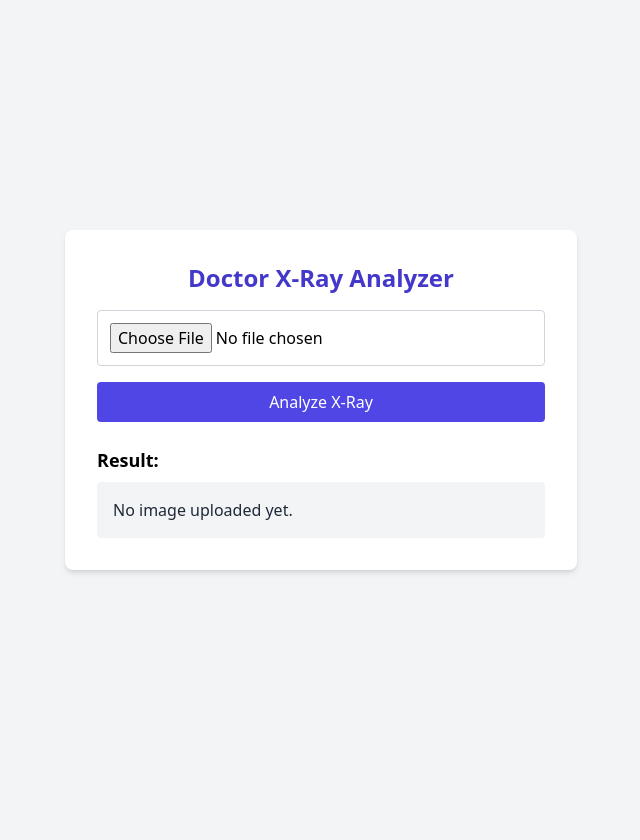
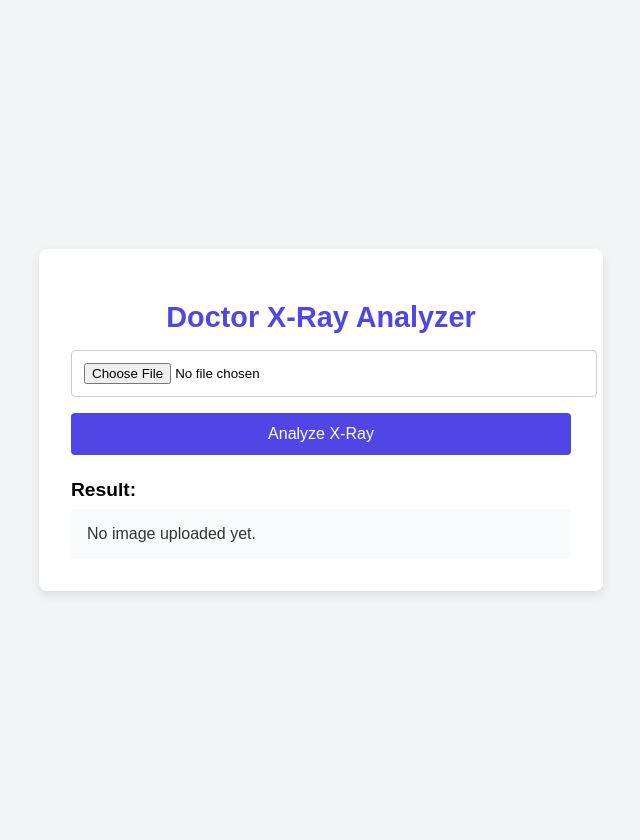
Before and after one commit to Mayurthakre21/X-ray_Diagnostic_Assistance_tool_for_Femus_Fraction_detection, a Flask app: page / in a window 1280 px wide. Shown: the whole page, without its empty margins (319-959 px from the left). Before the commit the page ends 573 px from the top, so only its background shows below. Run offline with Flask 3, Linux system fonts and the light colour scheme; some libraries are stand-ins or nearby versions.

Commit message:
on device folders are added insted of tailwindcss link

```diff
--- /dev/null
+++ b/Backend/static/style.css
@@ -0,0 +1,88 @@
+body {
+    background-color: #f3f4f6; /* light gray */
+    display: flex;
+    justify-content: center;
+    align-items: center;
+    min-height: 100vh;
+    margin: 0;
+    padding: 20px;
+    font-family: Arial, sans-serif;
+}
+
+.container {
+    background: white;
+    padding: 2rem;
+    border-radius: 8px;
+    box-shadow: 0 4px 10px rgba(0,0,0,0.1);
+    max-width: 500px;
+    width: 100%;
+}
+
+.title {
+    font-size: 1.8rem;
+    font-weight: bold;
+    color: #4f46e5; /* indigo */
+    text-align: center;
+    margin-bottom: 1rem;
+}
+
+.file-input {
+    width: 100%;
+    padding: 0.75rem;
+    border: 1px solid #ccc;
+    border-radius: 4px;
+    margin-bottom: 1rem;
+}
+
+.image-preview {
+    display: block;
+    width: 100%;
+    max-height: 300px;
+    object-fit: contain;
+    margin-bottom: 1rem;
+    border-radius: 4px;
+}
+
+.hidden {
+    display: none;
+}
+
+.submit-btn {
+    width: 100%;
+    background-color: #4f46e5;
+    color: white;
+    padding: 0.75rem;
+    border: none;
+    border-radius: 4px;
+    font-size: 1rem;
+    cursor: pointer;
+    transition: background-color 0.3s ease;
+}
+
+.submit-btn:hover {
+    background-color: #4338ca;
+}
+
+.loading {
+    text-align: center;
+    color: #4f46e5;
+    margin-top: 1rem;
+}
+
+.result-container {
+    margin-top: 1.5rem;
+}
+
+.result-title {
+    font-size: 1.2rem;
+    font-weight: 600;
+    margin-bottom: 0.5rem;
+}
+
+.result-box {
+    background-color: #f9fafb;
+    padding: 1rem;
+    border-radius: 4px;
+    color: #333;
+    white-space: pre-wrap;
+}
--- a/Backend/templates/index.html
+++ b/Backend/templates/index.html
@@ -3,86 +3,26 @@
 <head>
     <meta charset="UTF-8">
     <title>X-Ray Analyzer</title>
-    <script src="https://cdn.tailwindcss.com"></script>
+    <link rel="stylesheet" href="{{ url_for('static', filename='style.css') }}">
+
 </head>
-<body class="bg-gray-100 flex items-center justify-center min-h-screen p-6">
-    <div class="bg-white p-8 rounded-lg shadow-md w-full max-w-lg">
-        <h1 class="text-2xl font-bold mb-4 text-center text-indigo-700">Doctor X-Ray Analyzer</h1>
+<body>
+    <div class="container">
+        <h1 class="title">Doctor X-Ray Analyzer</h1>
 
-        <input type="file" id="imageUpload" accept="image/*" class="w-full border border-gray-300 p-3 rounded mb-4">
-        <img id="imagePreview" class="w-full mb-4 rounded hidden" style="max-height: 300px;" />
+        <input type="file" id="imageUpload" accept="image/*" class="file-input">
+        <img id="imagePreview" class="image-preview hidden" />
 
-        <button id="submitBtn" class="w-full bg-indigo-600 text-white py-2 rounded hover:bg-indigo-700 transition">Analyze X-Ray</button>
+        <button id="submitBtn" class="submit-btn">Analyze X-Ray</button>
 
-        <div id="loading" class="text-center text-indigo-600 mt-4 hidden">Processing image...</div>
+        <div id="loading" class="loading hidden">Processing image...</div>
 
-        <div class="mt-6">
-            <h2 class="text-lg font-semibold mb-2">Result:</h2>
-            <div id="result" class="bg-gray-100 p-4 rounded text-gray-800 whitespace-pre-wrap">No image uploaded yet.</div>
+        <div class="result-container">
+            <h2 class="result-title">Result:</h2>
+            <div id="result" class="result-box">No image uploaded yet.</div>
         </div>
     </div>
 
-    <script>
-    const imageUpload = document.getElementById('imageUpload');
-    const imagePreview = document.getElementById('imagePreview');
-    const submitBtn = document.getElementById('submitBtn');
-    const resultBox = document.getElementById('result');
-    const loading = document.getElementById('loading');
-
-    imageUpload.addEventListener('change', () => {
-        const file = imageUpload.files[0];
-        if (file) {
-            const reader = new FileReader();
-            reader.onload = (e) => {
-                imagePreview.src = e.target.result;
-                imagePreview.classList.remove('hidden');
-            };
-            reader.readAsDataURL(file);
-        }
-    });
-
-    submitBtn.addEventListener('click', async () => {
-        const file = imageUpload.files[0];
-        if (!file) {
-            resultBox.textContent = "Please select an image first.";
-            return;
-        }
-
-        loading.classList.remove('hidden');
-        resultBox.textContent = "";
-
-        const formData = new FormData();
-        formData.append("image", file);
-
-        try {
-            const response = await fetch("/upload", {
-                method: "POST",
-                body: formData
-            });
-
-            const data = await response.json();
-
-            if (data.annotated_image) {
-    imagePreview.src = data.annotated_image;
-    imagePreview.classList.remove('hidden');
-}
-
-if (data.explanation) {
-    resultBox.textContent = data.explanation;
-} else if (data.error) {
-    resultBox.textContent = "Error: " + data.error;
-} else {
-    resultBox.textContent = "Something went wrong.";
-}
-
-
-        } catch (error) {
-            resultBox.textContent = "Error: " + error.message;
-        } finally {
-            loading.classList.add('hidden');
-        }
-    });
-    </script>
-
+    <script src="{{ url_for('static', filename='script.js') }}"></script>
 </body>
 </html>
```
Also changed, not shown: Backend/static/script.js (added, +57 -0 lines), Backend/templates/script.js (deleted), Backend/templates/style.css (deleted).
